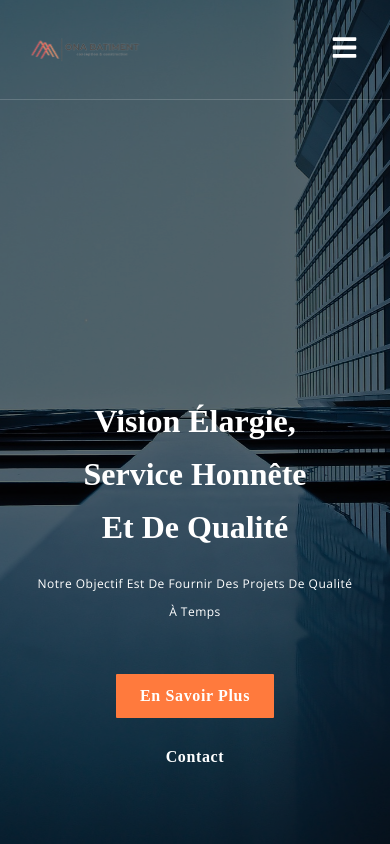
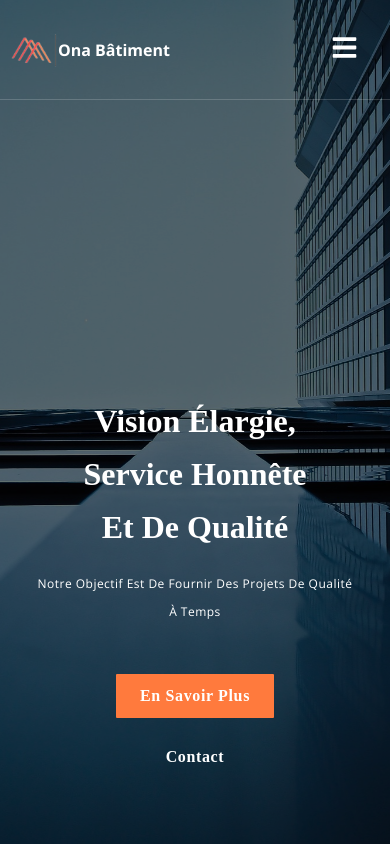
Before and after one commit to William-Hortone/ona-btm, a React (Create React App) app: page / in a window 390 px wide. Built offline with nearby package versions, Linux system fonts and the light colour scheme; a web font is replaced by a local one.

Commit message:
updated the description

```diff
--- a/public/index.html
+++ b/public/index.html
@@ -7,7 +7,13 @@
     <meta name="theme-color" content="#000000" />
     <meta
       name="description"
-      content="Web site created using create-react-app"
+      content="
+      ONA Bâtiment est une entreprise générale de bâtiment répartie en
+      trois pôles :
+      - Conception architecturale : CA
+      - Bureau d’études : structure & etude de prix BE
+      - Travaux :TVX
+      "
     />
     <link rel="apple-touch-icon" href="%PUBLIC_URL%/logosite.png" />
     <link rel="manifest" href="%PUBLIC_URL%/manifest.json" />
--- /dev/null
+++ b/src/components/cardCategory/CardCategory.jsx
@@ -0,0 +1,7 @@
+import React from "react";
+import "./cardCategory.css";
+const CardCategory = () => {
+  return <div>CardCategory</div>;
+};
+
+export default CardCategory;
--- a/src/components/index.js
+++ b/src/components/index.js
@@ -8,6 +8,7 @@ import SingleProject from "./SingleProject/SingleProject";
 import NextProject from "./NextProject/NextProject";
 import AnimateDiv from "./AnimateDiv/AnimateDiv";
 import AnimateLeft from "./AnimateDiv/AnimateLeft";
+import CardCategory from "./cardCategory/CardCategory";
 
 export {
   CardImage,
@@ -20,4 +21,5 @@ export {
   NextProject,
   AnimateDiv,
   AnimateLeft,
+  CardCategory,
 };
--- a/src/containers/Navbar/Navbar.jsx
+++ b/src/containers/Navbar/Navbar.jsx
@@ -18,7 +18,10 @@ const Navbar = () => {
   return (
     <div className="app__navbar">
       <div className="app__navbar-logo">
-        <img src={images.logo} alt="logo img" />
+        <div className="app__navbar-logo-img">
+          <img src={images.logo} alt="logo img" />
+        </div>
+        <h2>Ona Bâtiment</h2>
       </div>
       <div className="app__navbar-links-container">
         <ul className="app__navbar-links">
--- a/src/containers/Navbar/navbar.css
+++ b/src/containers/Navbar/navbar.css
@@ -1,4 +1,4 @@
-.app__navbar{
+.app__navbar {
   width: 100%;
   height: 100px;
   position: absolute;
@@ -12,30 +12,41 @@
   border-bottom: 1px solid #ffffff2c;
   z-index: 5;
 }
-.navbar-gb{
+.navbar-gb {
   background-color: #1e181094;
 }
 .navbar-gb li {
   color: #000;
 }
-.app__navbar-logo{
-    width: 200px;
-    height: 150px;
+.app__navbar-logo {
+  width: fit-content;
+  height: 100%;
   flex: 1;
+  display: flex;
+  align-items: center;
+  padding-left: 6rem;
 }
-.app__navbar-logo img{
+.app__navbar-logo-img {
+  width: 50px;
+  height: 50px;
+}
+.app__navbar-logo img {
   width: 100%;
   height: 100%;
-    object-fit: contain;
+  object-fit: cover;
 }
-.app__navbar-links-container{
+.app__navbar-logo h2 {
+  color: #fff;
+  font-family: var(--font-alt);
+}
+.app__navbar-links-container {
   flex: 3;
   display: flex;
   flex-direction: row;
   align-items: center;
   justify-content: center;
 }
-.app__navbar-links{
+.app__navbar-links {
   display: flex;
   flex-direction: row;
   justify-content: flex-end;
@@ -44,11 +55,13 @@
   list-style: none;
   padding-right: 4rem;
 }
-.app__navbar-links li a{
+.app__navbar-links li a {
   font-size: 1.2rem;
   font-family: var(--font-alt);
+  font-weight: 600;
 }
-.app__navbar-smallScreen_overlay{
+
+.app__navbar-smallScreen_overlay {
   width: 100%;
   height: 100vh;
   position: absolute;
@@ -60,7 +73,7 @@
   overflow: hidden;
   z-index: 10;
 }
-.smallSreen-headLine{
+.smallSreen-headLine {
   width: 100%;
   height: 100px;
   display: flex;
@@ -68,43 +81,61 @@
   justify-content: space-between;
   padding-right: 2rem;
 }
-.smallSreen-headLine img{
+.smallSreen-headLine img {
   width: 200px;
   height: 100%;
   object-fit: cover;
 }
-.app__navbar-smallScreen-links{
+.app__navbar-smallScreen-links {
   flex: 1;
   display: flex;
   flex-direction: column;
   justify-content: center;
   align-items: center;
 }
-.app__navbar-smallScreen-links li{
+.app__navbar-smallScreen-links li {
   list-style: none;
 }
-.app__navbar-smallScreen-links li a{
+.app__navbar-smallScreen-links li a {
   font-size: 2rem;
   font-family: var(--font-base);
   font-weight: 600;
   color: #fff;
   line-height: 2;
 }
-.app__navbar-smallScreen-links li a:hover{
+.app__navbar-smallScreen-links li a:hover {
   color: var(--color-orange);
 }
-.app__navbar-smallScreen{
+.app__navbar-smallScreen {
   display: none;
 }
+@media screen and (max-width: 1000px) {
+  .app__navbar-logo {
+    padding-left: 4rem;
+  }
+}
 @media screen and (max-width: 800px) {
-    .app__navbar-links-container{
+  .app__navbar-links-container {
     display: none;
   }
-    .app__navbar-logo{
+  .app__navbar-logo {
     width: 200px;
-        flex: .5;
+    flex: 0.5;
+    padding-left: 2rem;
   }
-    .app__navbar-smallScreen{
+  .app__navbar-logo h2 {
+    font-size: 1.2rem;
+  }
+  .app__navbar-smallScreen {
     display: block;
   }
 }
+@media screen and (max-width: 550px) {
+  .app__navbar-logo {
+    flex: 1;
+    padding-left: 0.5rem;
+  }
+  .app__navbar-logo h2 {
+    font-size: 1rem;
+  }
+}
```
Also changed, not shown: src/assets/logo.png, src/components/cardCategory/cardCategory.css (added). Lines whose indentation alone changed are shown as unchanged.
